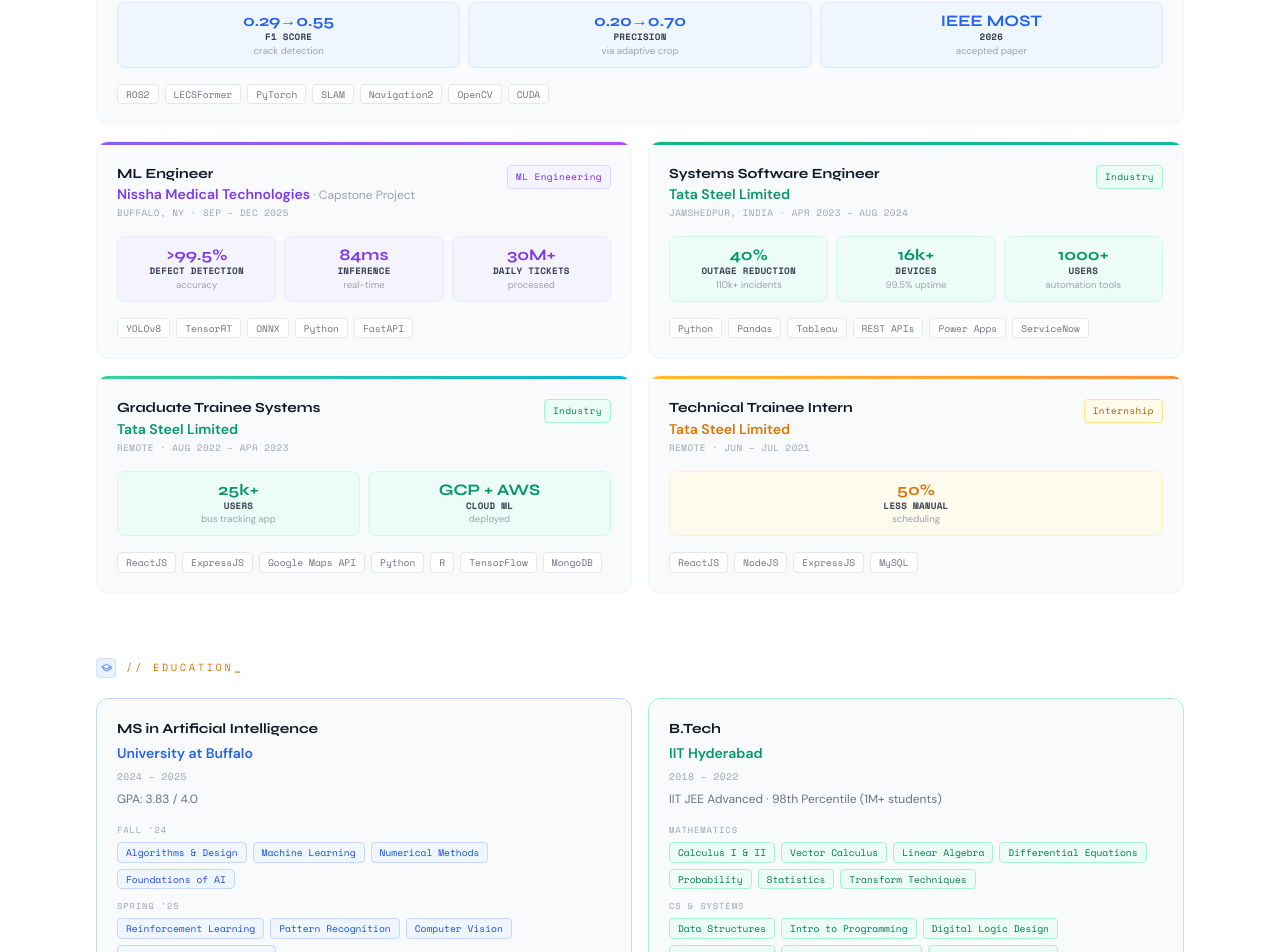
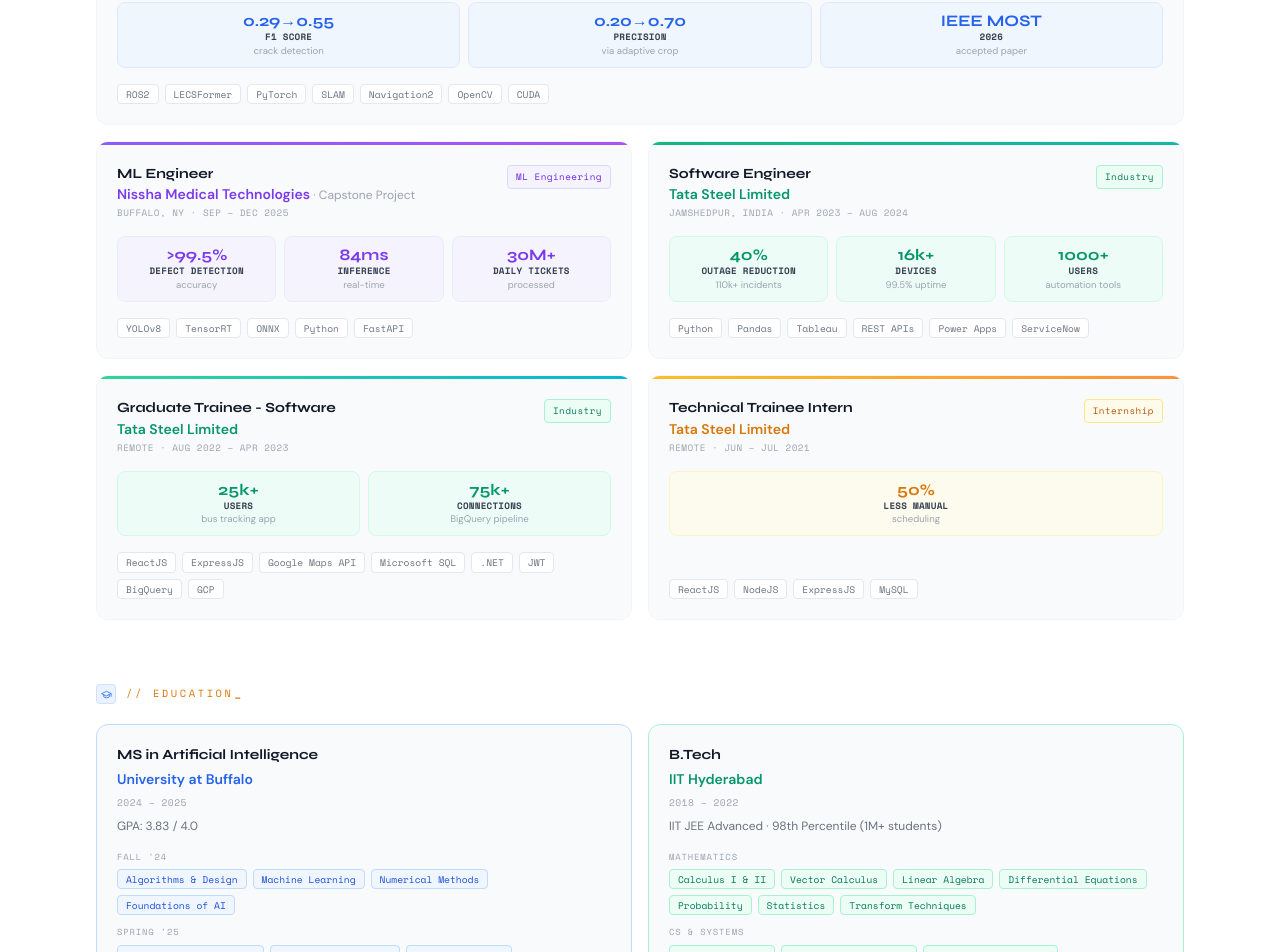
Before and after one commit to swarat17/swarat17.github.io, a Next.js app: page / in a window 1280 px wide. Shown: the part 3925-4877 px from the top of the page. Built offline with nearby package versions, Linux system fonts and the light colour scheme.

Commit message:
changed role points

```diff
--- a/src/components/Experience.js
+++ b/src/components/Experience.js
@@ -45,7 +45,7 @@ const experiences = [
     tech: ['YOLOv8', 'TensorRT', 'ONNX', 'Python', 'FastAPI'],
   },
   {
-    role: 'Systems Software Engineer',
+    role: 'Software Engineer',
     org: 'Tata Steel Limited',
     sub: '',
     location: 'Jamshedpur, India',
@@ -65,7 +65,7 @@ const experiences = [
     tech: ['Python', 'Pandas', 'Tableau', 'REST APIs', 'Power Apps', 'ServiceNow'],
   },
   {
-    role: 'Graduate Trainee Systems',
+    role: 'Graduate Trainee - Software',
     org: 'Tata Steel Limited',
     sub: '',
     location: 'Remote',
@@ -79,9 +79,9 @@ const experiences = [
     metricBg: 'bg-emerald-50/80 dark:bg-emerald-500/15 border-emerald-100 dark:border-emerald-500/25',
     metrics: [
       { value: '25k+', label: 'Users', sub: 'bus tracking app' },
-      { value: 'GCP + AWS', label: 'Cloud ML', sub: 'deployed' },
+      { value: '75k+', label: 'Connections', sub: 'BigQuery pipeline' },
     ],
-    tech: ['ReactJS', 'ExpressJS', 'Google Maps API', 'Python', 'R', 'TensorFlow', 'MongoDB'],
+    tech: ['ReactJS', 'ExpressJS', 'Google Maps API', 'Microsoft SQL', '.NET', 'JWT', 'BigQuery', 'GCP'],
   },
   {
     role: 'Technical Trainee Intern',
```
